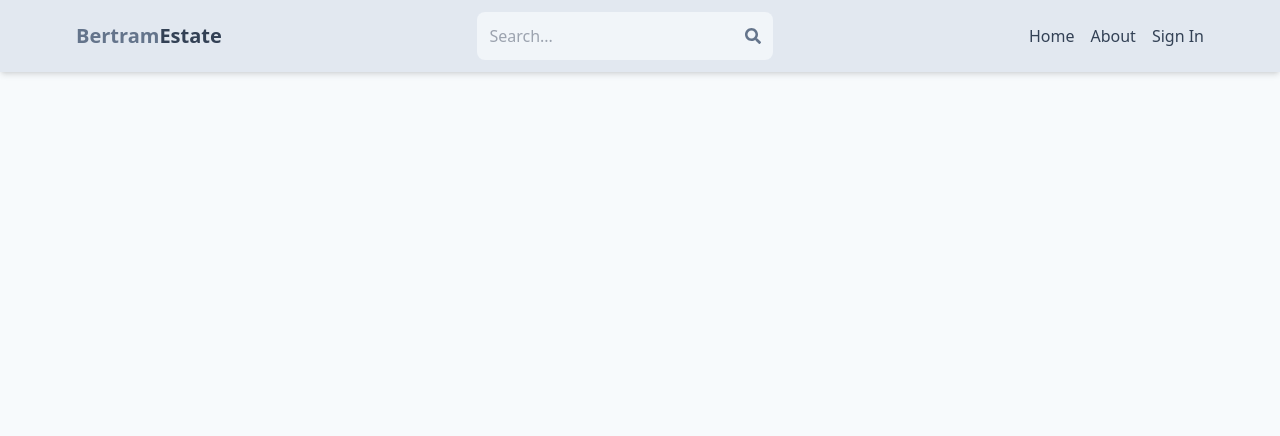
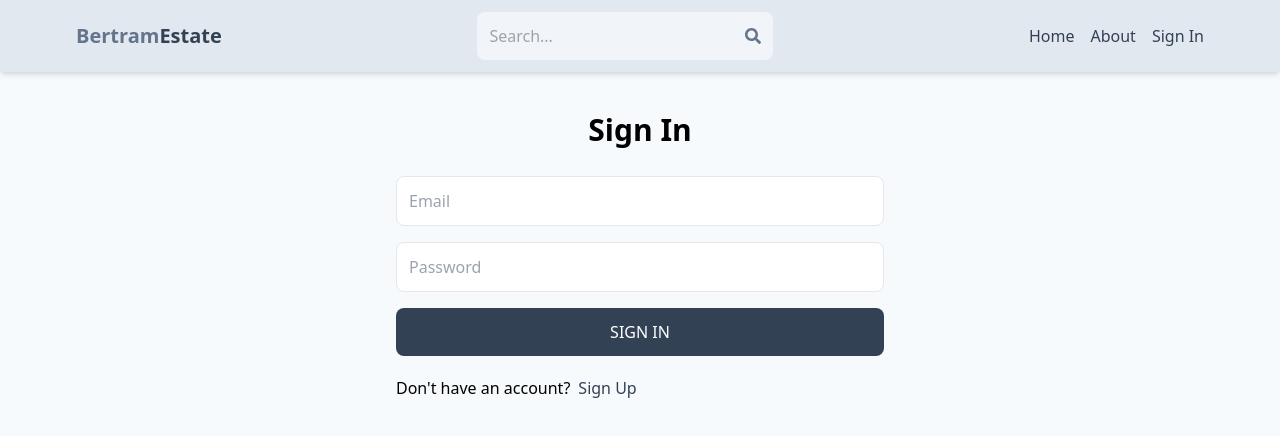
Before and after one commit to Simon-Bertram/mern-estate, a React (Vite) app in the folder client/: page /login in a window 1280 px wide. Shown: the top 436 px of the page. Built offline with nearby package versions, Linux system fonts and the light colour scheme.

Commit message:
Complete login functionality

```diff
--- a/client/src/App.jsx
+++ b/client/src/App.jsx
@@ -1,6 +1,6 @@
 import { BrowserRouter, Routes, Route } from "react-router-dom"
 import Home from "./pages/Home"
-import SignIn from "./pages/SignIn"
+import Login from "./pages/Login"
 import SignUp from "./pages/SignUp"
 import About from "./pages/About"
 import Profile from "./pages/Profile"
@@ -12,7 +12,7 @@
       <Header />
       <Routes>
         <Route path="/" element={<Home />} />
-        <Route path="/signin" element={<SignIn />} />
+        <Route path="/login" element={<Login />} />
         <Route path="/signup" element={<SignUp />} />
         <Route path="/about" element={<About />} />
         <Route path="/profile" element={<Profile />} />
--- a/client/src/components/Header.jsx
+++ b/client/src/components/Header.jsx
@@ -31,7 +31,7 @@
                 About
               </li>
             </Link>
-            <Link to="/signin">
+            <Link to="/login">
               <li className="text-slate-700 hover:underline">
                 Sign In
               </li>
--- /dev/null
+++ b/client/src/pages/Login.jsx
@@ -0,0 +1,86 @@
+import { useState } from "react";
+import { Link, useNavigate } from "react-router-dom";
+
+const Login = () => {
+  const [formData, setFormData] = useState({});
+  const [error, setError] = useState(null);
+  const [loading, setLoading] = useState(false);
+
+  const navigate = useNavigate();
+
+  const handleChange = (event) => {
+    setFormData({
+      ...formData,
+      [event.target.id]: event.target.value
+    });
+  };
+
+  const handleSubmit = async (event) => {
+    event.preventDefault();
+    try {
+      setLoading(true);
+      const res = await fetch('/api/auth/login',
+        {
+          method: 'POST',
+          headers: {
+            'Content-Type': 'application/json'
+          },
+          body: JSON.stringify(formData)
+        });
+      const data = await res.json();
+
+      if (data.success === false) {
+        setError(data.message);
+        setLoading(false);
+        return;
+      } else {
+        console.log('User successfully logged in!');
+      }
+      setLoading(false);
+      setError(null);
+      navigate('/');
+
+    } catch (error) {
+      setLoading(false);
+      setError(error.message);
+    }
+
+  };
+
+  return (
+    <div className="p-3 max-w-lg mx-auto">
+      <h1 className="text-3xl text-center font-semibold my-7">Sign In</h1>
+      <form onSubmit={handleSubmit} className="flex flex-col gap-4">
+        <input
+          onChange={handleChange}
+          type="email"
+          placeholder="Email"
+          className="border p-3 rounded-lg"
+          id="email"
+        />
+        <input
+          onChange={handleChange}
+          type="password"
+          placeholder="Password"
+          className="border p-3 rounded-lg"
+          id="password"
+        />
+        <button
+          disabled={loading}
+          className="bg-slate-700 text-white p-3 rounded-lg uppercase hover:opacity-80 disabled:opacity-50"
+        >
+          {loading ? 'Loading' : 'Sign In'}
+        </button>
+      </form>
+      <div className="flex gap-2 mt-5">
+        <p>Don't have an account?</p>
+        <Link to="/signup" className="text-slate-700 hover:underline">
+          <span>Sign Up</span>
+        </Link>
+      </div>
+      {error && <p className="text-red-500 mt-5">{error}</p>}
+    </div>
+   );
+}
+
+export default Login;
--- a/client/src/pages/SignIn.jsx
+++ /dev/null
@@ -1,9 +0,0 @@
-const SignIn = () => {
-  return (
-    <div>
-      Sign In
-    </div>
-   );
-}
-
-export default SignIn;
```
